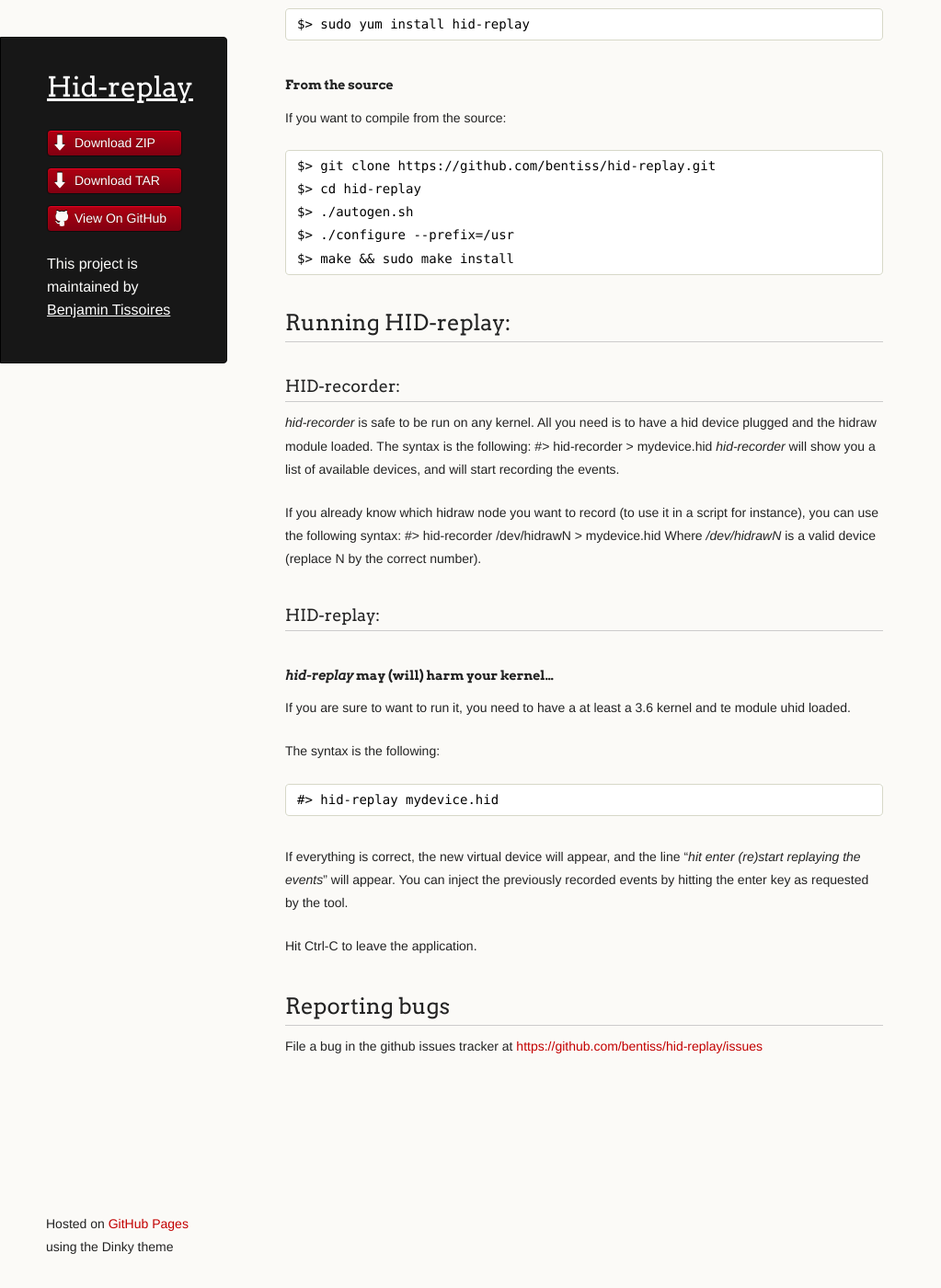
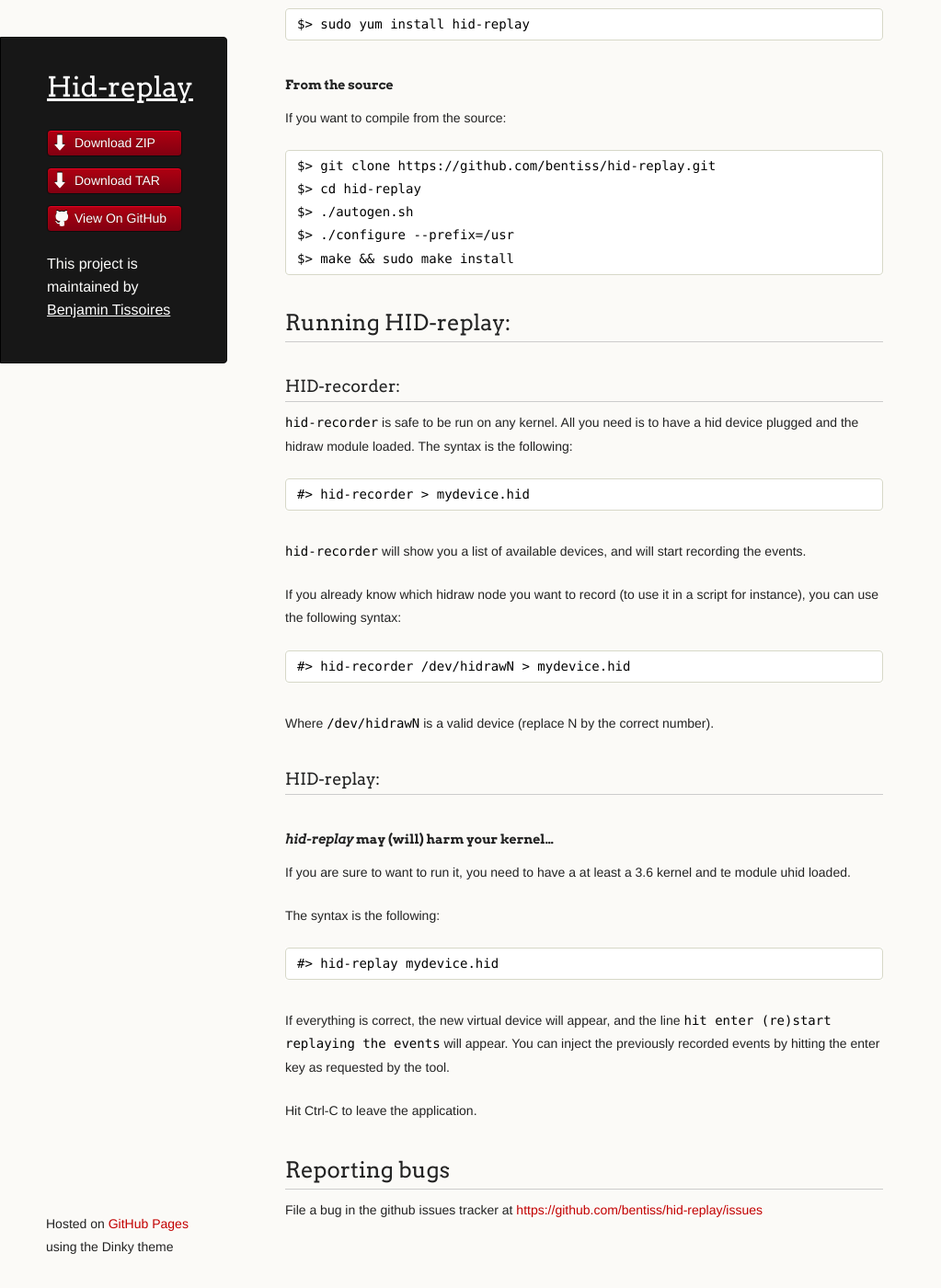
Before and after one commit to bentiss/hid-replay-docs, a Jekyll site: the page built from index.md, in a window 1280 px wide and 1400 px high, scrolled down 983 px. Shown: the whole window at 92% size, without its empty margins (0-1023 px from the left). Built offline with Jekyll 4.4.1, drawn with Linux system fonts in a browser that asks for light colours.

```diff
--- a/index.md
+++ b/index.md
@@ -5,16 +5,16 @@ title: HID-replay
 
 # HID replay - HID recorder for Linux
 
-*hid-recorder* captures hidraw events, i.e. the raw events emited
+`hid-recorder` captures hidraw events, i.e. the raw events emited
 by the HID device before the processing in the kernel.
 
-*hid-replay* replays the captured events through the uhid kernel
+`hid-replay` replays the captured events through the uhid kernel
 module.
 
 **Note:** In order to replay the HID events, you will need to load the
 module uhid which is available in kernels v3.6+.
 
-***WARNING:*** *hid-replay* is a very low level events injector. To have
+***WARNING:*** `hid-replay` is a very low level events injector. To have
 the virtual device handled by the right HID kernel module, hid-replay
 fakes that the device is on the original bus (USB, I2C or BT).
 Thus, if the kernel module in use has to write _back_ to the device
@@ -25,7 +25,7 @@ Be sure to use this program with friendly HID modules that rely only
 on the generic hid callbacks.
 
 Starting with kernel 3.10, most HID modules are friendly with
-*hid-replay*, but some are not (hid-logitech-dj, hid-roccat, etc...)
+`hid-replay`, but some are not (hid-logitech-dj, hid-roccat, etc...)
 
 ## Purpose:
 
@@ -36,12 +36,12 @@ is just to replay events, have a look at evemu:
 ## Getting it:
 
 #### Fedora
-If you are running Fedora, *hid-replay* is now packaged directly in the distribution:
+If you are running Fedora, `hid-replay` is now packaged directly in the distribution:
 
 	$> sudo dnf install hid-replay
 
 #### RHEL/CentOS
-*hid-replay* is now in [epel](https://fedoraproject.org/wiki/EPEL).
+`hid-replay` is now in [epel](https://fedoraproject.org/wiki/EPEL).
 
 	$> sudo yum install hid-replay
 
@@ -58,17 +58,21 @@ If you want to compile from the source:
 
 ### HID-recorder:
 
-*hid-recorder* is safe to be run on any kernel. All you need is to have a
+`hid-recorder` is safe to be run on any kernel. All you need is to have a
 hid device plugged and the hidraw module loaded. The syntax is the
 following:
+
 	#> hid-recorder > mydevice.hid
-*hid-recorder* will show you a list of available devices, and will start
+
+`hid-recorder` will show you a list of available devices, and will start
 recording the events.
 
 If you already know which hidraw node you want to record (to use it in a
 script for instance), you can use the following syntax:
+
 	#> hid-recorder /dev/hidrawN > mydevice.hid
-Where */dev/hidrawN* is a valid device (replace N by the correct number).
+
+Where `/dev/hidrawN` is a valid device (replace N by the correct number).
 
 ### HID-replay:
 
@@ -82,7 +86,7 @@ The syntax is the following:
 	#> hid-replay mydevice.hid
 
 If everything is correct, the new virtual device will appear, and
-the line "*hit enter (re)start replaying the events*" will appear.
+the line `hit enter (re)start replaying the events` will appear.
 You can inject the previously recorded events by hitting the enter
 key as requested by the tool.
 
```
